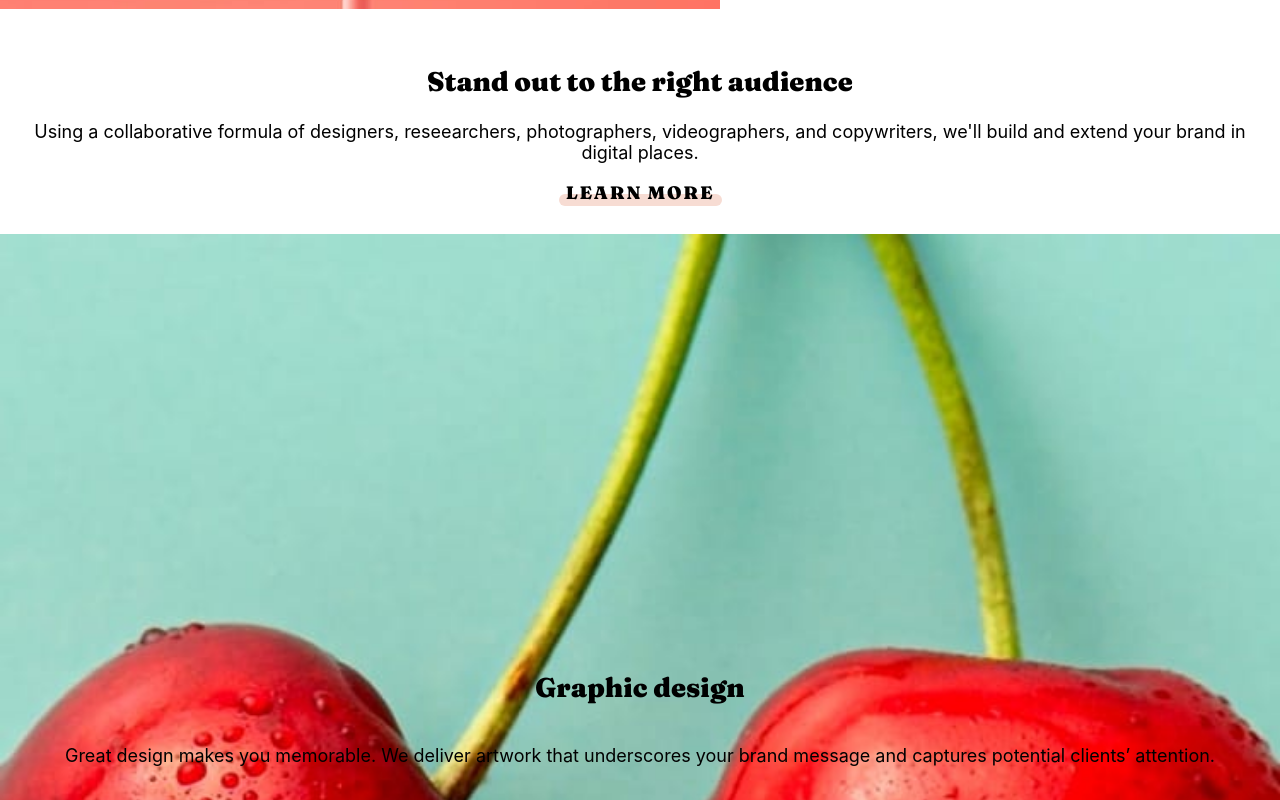
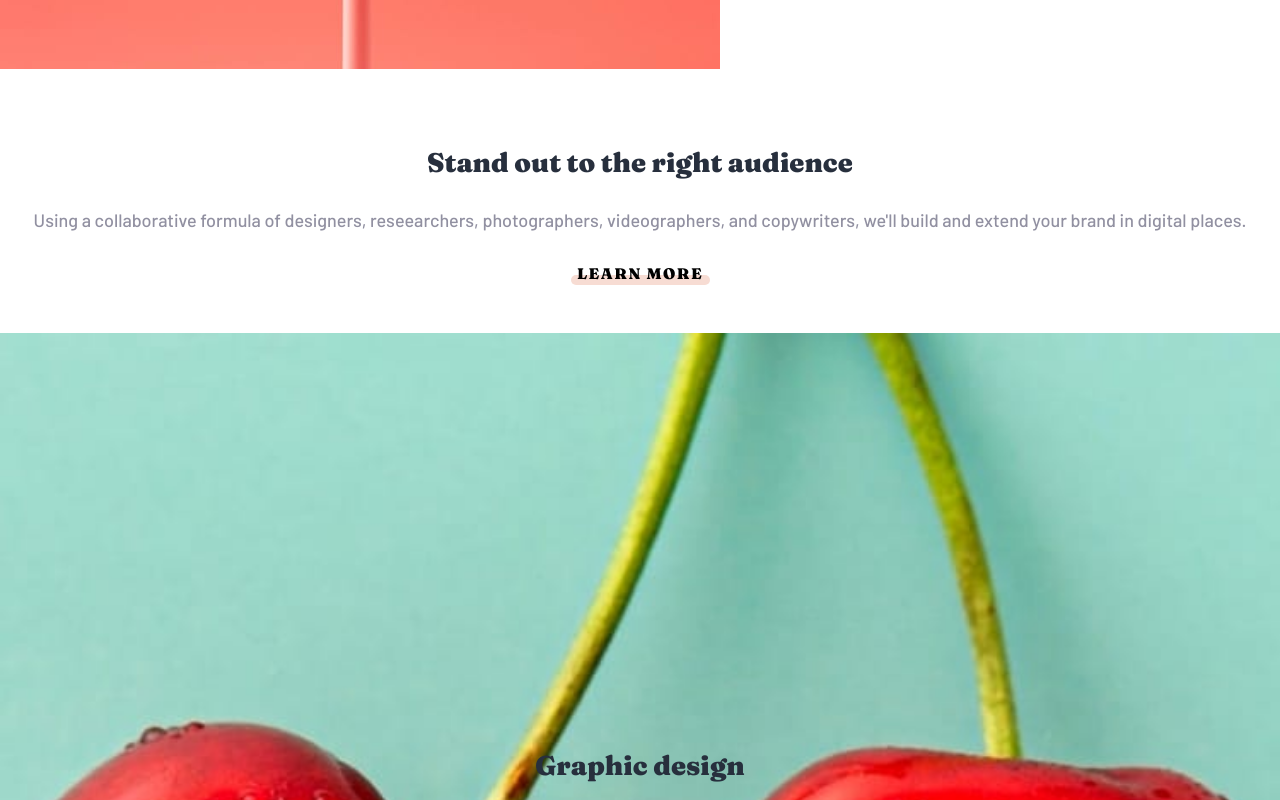
Before and after one commit to imalbert/_frontendmentor_sunnyside-agency-landing-page, a Next.js app: page / in a window 1280 px wide. Shown: the part 1960-2760 px from the top of the page. Built offline with nearby package versions, Linux system fonts and the light colour scheme.

Commit message:
adjust regular and tall sections

```diff
--- a/pages/_document.tsx
+++ b/pages/_document.tsx
@@ -6,7 +6,7 @@ class MyDocument extends Document {
       <Html>
         <Head>
           <link
-            href="https://fonts.googleapis.com/css2?family=Barlow:wght@600&display=swap"
+            href="https://fonts.googleapis.com/css2?family=Barlow:wght@500,wght@600&display=swap"
             rel="stylesheet"
           />
           <link
--- a/styles/Home.module.css
+++ b/styles/Home.module.css
@@ -64,9 +64,14 @@
 }
 /* End header nav */
 
+/* sections */
+.section p {
+  color: #9190A1;
+  margin: 30px 0;
+}
 .section,
 .tallSection {
-  padding: 30px 20px;
+  padding: 50px 30px;
   text-align: center;
 }
 .tallSection {
@@ -75,6 +80,10 @@
   flex-direction: column;
   align-items: center;
   justify-content: flex-end;
+}
+.tallSection p {
+  font-weight: 600;
+  color: rgba(0,0,0,0.6);
 }
 .imgBg {
   position: absolute;
--- a/styles/globals.css
+++ b/styles/globals.css
@@ -3,10 +3,16 @@ body {
   font-size: 18px;
   padding: 0;
   margin: 0;
-  font-family: -apple-system, BlinkMacSystemFont, Segoe UI, Roboto, Oxygen,
+  font-family: Barlow, -apple-system, BlinkMacSystemFont, Segoe UI, Roboto, Oxygen,
     Ubuntu, Cantarell, Fira Sans, Droid Sans, Helvetica Neue, sans-serif;
 }
 
+a {
+  font-size: 0.85em;
+}
+h1, h2, h3, h4, h5, h6 {
+  color: #272F3D;
+}
 h1 {
   font-family: 'Fraunces';
   font-weight: 900;
```
